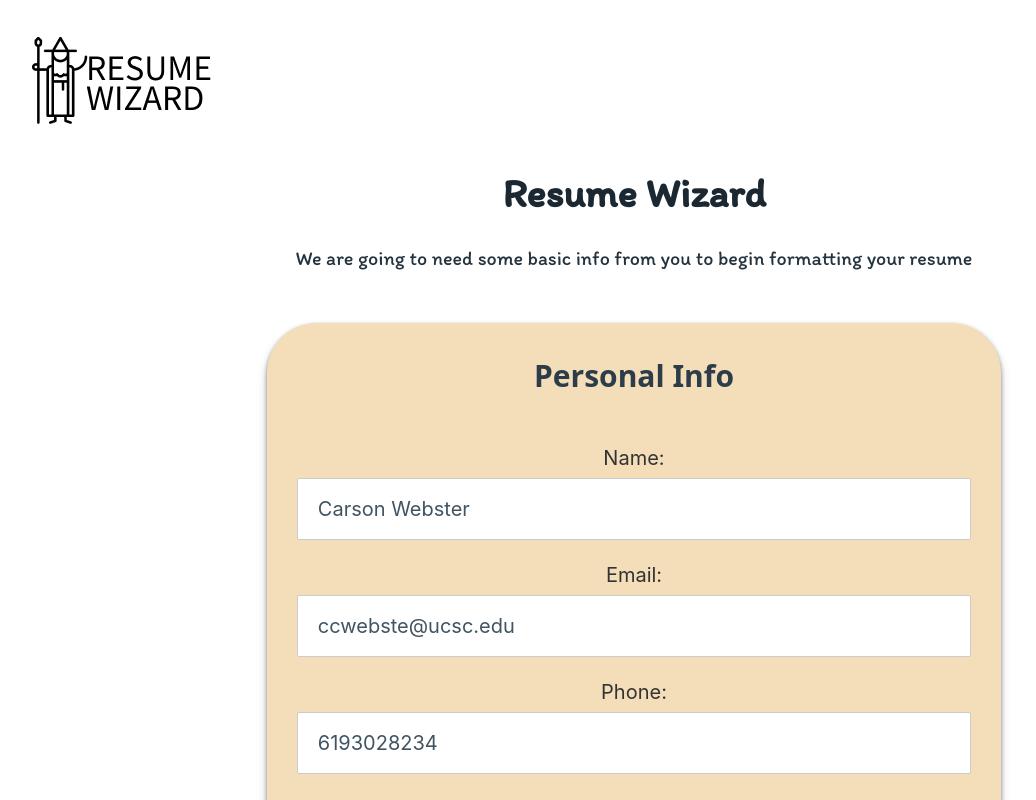
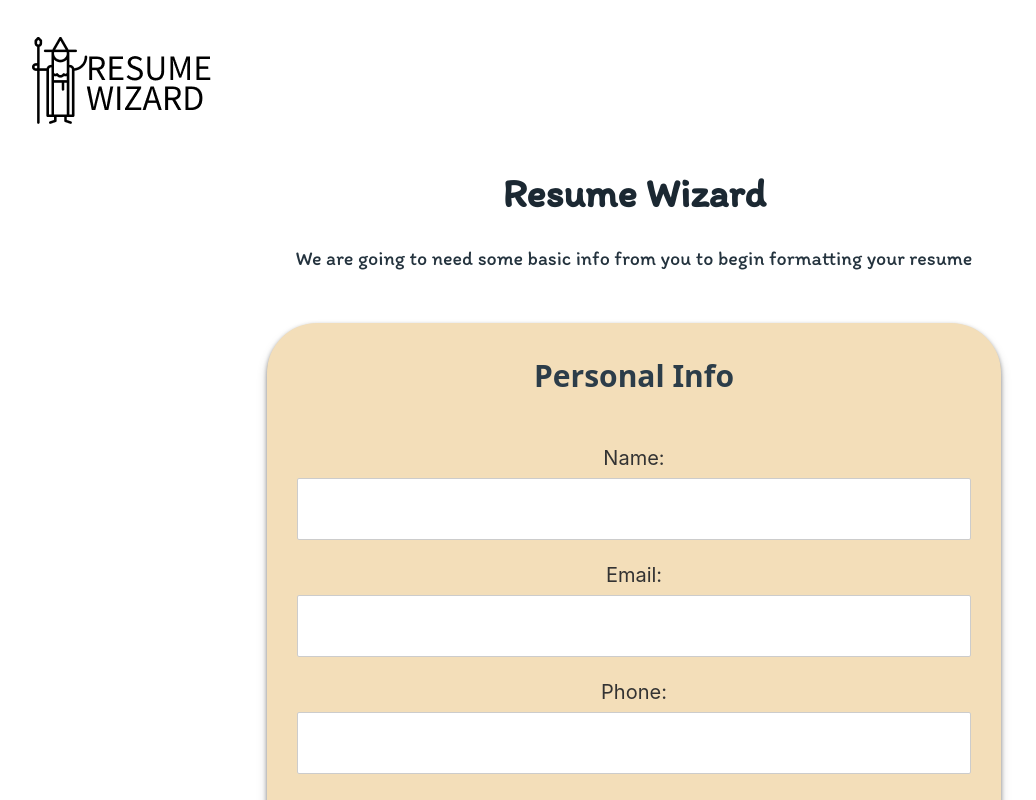
Before and after one commit to TheCaffeinatedCoders/Resume-Wizard-CruzHacks, a Svelte app in the folder frontend/: page / in a window 1280 px wide. Both pictures are taken after a click on the button "Start". Shown: the top 800 px of the page, without its empty margins (6-1042 px from the left). Built offline with nearby package versions, Linux system fonts and the light colour scheme.

Commit message:
Good baseline for main

```diff
--- a/frontend/src/routes/Info.svelte
+++ b/frontend/src/routes/Info.svelte
@@ -12,11 +12,11 @@ import { push } from "svelte-spa-router";
     let userData = {
         personal_info: [
             {
-                name: "Carson Webster",
-                email: "ccwebste@ucsc.edu",
-                phone: "6193028234",
-                github: "carsonwebster",
-                linkedin: "carsonwebster"
+                name: "",
+                email: "",
+                phone: "",
+                github: "",
+                linkedin: ""
             },
         ],
         objective: [
```
Also changed, not shown: 1 other file (tests, documents, lock files or other folders).
